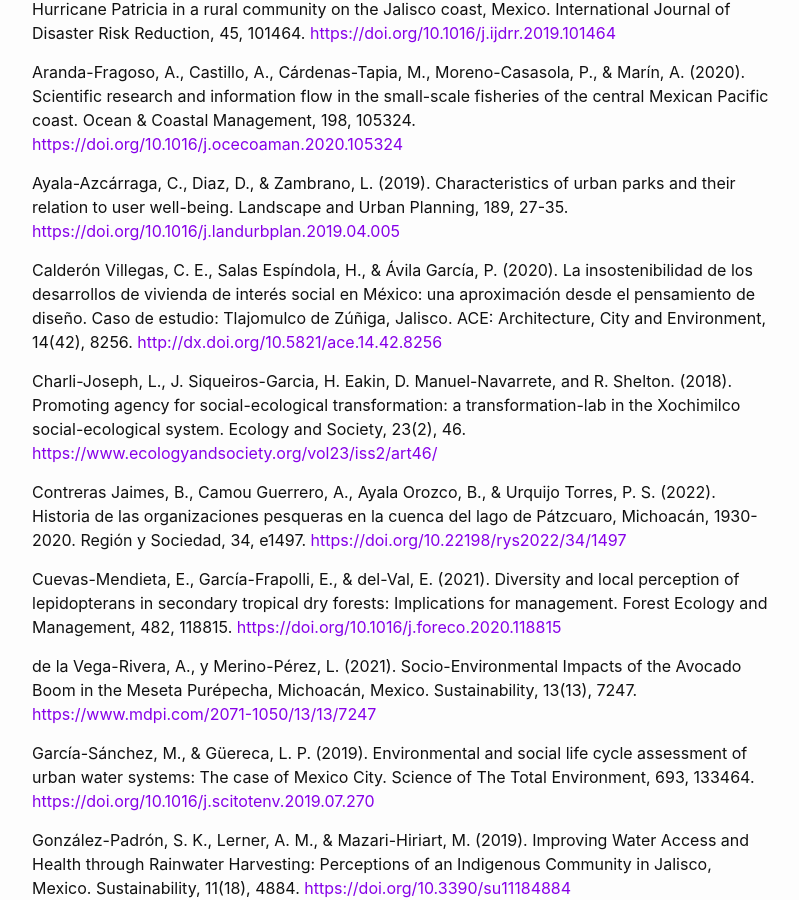
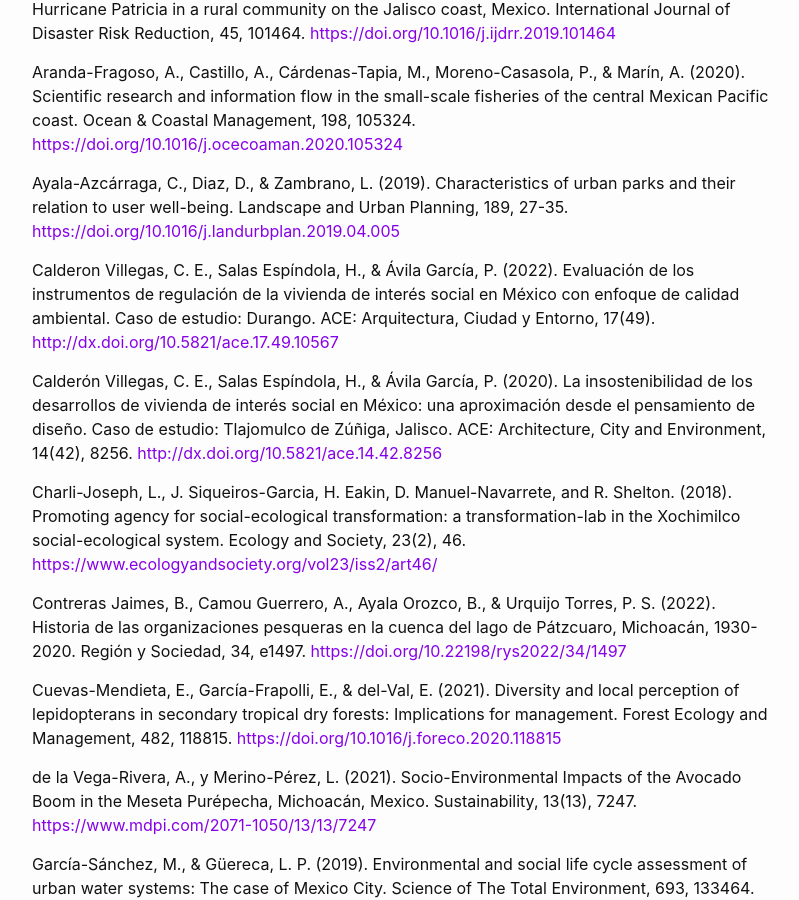
Before and after one commit to pcs-unam/pcs-unam.github.io, a Jekyll site: the page built from 07_publicaciones.md, in a window 1280 px wide and 900 px high, scrolled down 402 px. Shown: the whole window, without its empty margins (238-1037 px from the left). Built offline with Jekyll 4.4.1, drawn with Linux system fonts in a browser that asks for light colours.

Commit message:
Se agregó cita de Calderon Villegas

```diff
--- a/07_publicaciones.md
+++ b/07_publicaciones.md
@@ -13,6 +13,8 @@ Aguilar-Román, E., Castillo, A., & Güiza, F. (2020). Vulnerability and risk ma
 Aranda-Fragoso, A., Castillo, A., Cárdenas-Tapia, M., Moreno-Casasola, P., & Marín, A. (2020). Scientific research and information flow in the small-scale fisheries of the central Mexican Pacific coast. Ocean & Coastal Management, 198, 105324. <https://doi.org/10.1016/j.ocecoaman.2020.105324>
 
 Ayala-Azcárraga, C., Diaz, D., & Zambrano, L. (2019). Characteristics of urban parks and their relation to user well-being. Landscape and Urban Planning, 189, 27-35. <https://doi.org/10.1016/j.landurbplan.2019.04.005>
+
+Calderon Villegas, C. E., Salas Espíndola, H., & Ávila García, P. (2022). Evaluación de los instrumentos de regulación de la vivienda de interés social en México con enfoque de calidad ambiental. Caso de estudio: Durango. ACE: Arquitectura, Ciudad y Entorno, 17(49). <http://dx.doi.org/10.5821/ace.17.49.10567>
 
 Calderón Villegas, C. E., Salas Espíndola, H., & Ávila García, P. (2020). La insostenibilidad de los desarrollos de vivienda de interés social en México: una aproximación desde el pensamiento de diseño. Caso de estudio: Tlajomulco de Zúñiga, Jalisco. ACE: Architecture, City and Environment, 14(42), 8256. <http://dx.doi.org/10.5821/ace.14.42.8256>
 
```
